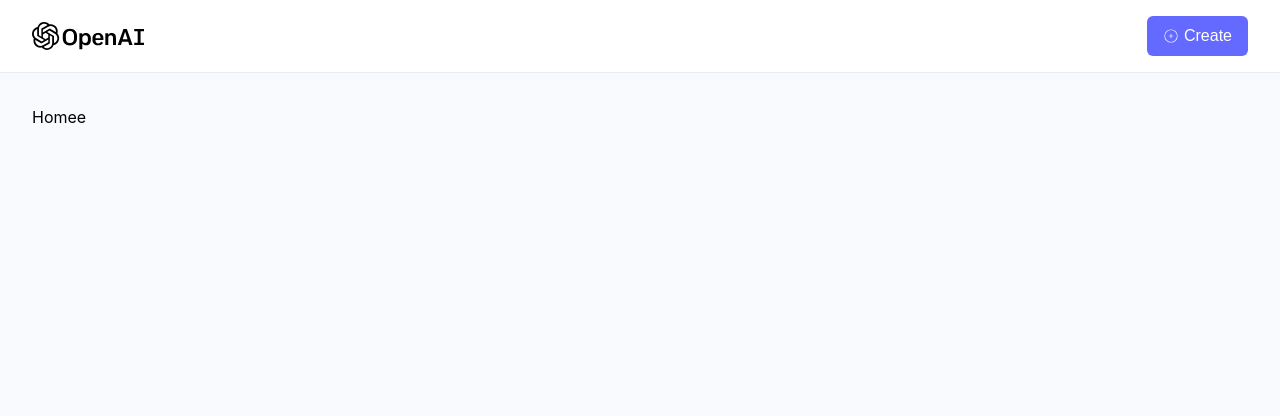
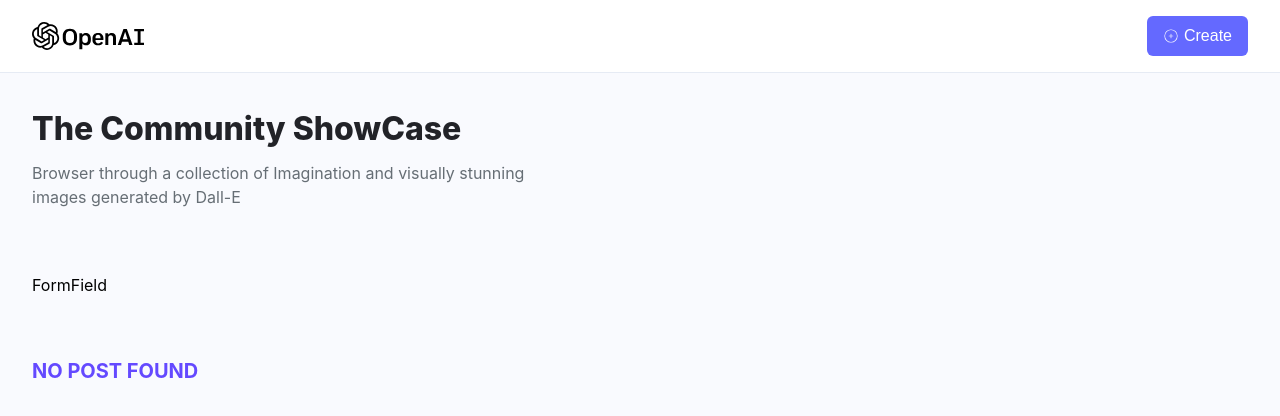
Before and after one commit to G-GraceCode/AI-IMage-Generator, a React (Vite) app in the folder client/: page / in a window 1280 px wide. Shown: the top 416 px of the page. Built offline with nearby package versions, Linux system fonts and the light colour scheme; a web font is replaced by a local one.

Commit message:
Update 7 files

```diff
--- a/client/package.json
+++ b/client/package.json
@@ -15,7 +15,8 @@
     "react": "^18.2.0",
     "react-dom": "^18.2.0",
     "react-icons": "^4.12.0",
-    "react-router-dom": "^6.19.0"
+    "react-router-dom": "^6.19.0",
+    "styled-components": "^6.1.1"
   },
   "devDependencies": {
     "@types/react": "^18.2.37",
--- /dev/null
+++ b/client/src/components/Card.jsx
@@ -0,0 +1,9 @@
+const Card = () => {
+    return(
+        <div>
+            <h1> Card </h1>
+            </div>
+    )
+}
+
+export default Card
--- /dev/null
+++ b/client/src/components/FormField.jsx
@@ -0,0 +1,9 @@
+const FormField = () => {
+  return (
+    <div>
+      <h1> FormField </h1>
+    </div>
+  );
+};
+
+export default FormField;
--- /dev/null
+++ b/client/src/components/Loader.jsx
@@ -0,0 +1,24 @@
+import React from "react";
+
+const Loader = () => (
+  <div role="status">
+    <svg
+      aria-hidden="true"
+      className="inline w-10 h-10 mr-2 text-gray-200 animate-spin fill-[#6469ff]"
+      viewBox="0 0 100 101"
+      fill="none"
+      xmlns="http://www.w3.org/2000/svg"
+    >
+      <path
+        d="M100 50.5908C100 78.2051 77.6142 100.591 50 100.591C22.3858 100.591 0 78.2051 0 50.5908C0 22.9766 22.3858 0.59082 50 0.59082C77.6142 0.59082 100 22.9766 100 50.5908ZM9.08144 50.5908C9.08144 73.1895 27.4013 91.5094 50 91.5094C72.5987 91.5094 90.9186 73.1895 90.9186 50.5908C90.9186 27.9921 72.5987 9.67226 50 9.67226C27.4013 9.67226 9.08144 27.9921 9.08144 50.5908Z"
+        fill="currentColor"
+      />
+      <path
+        d="M93.9676 39.0409C96.393 38.4038 97.8624 35.9116 97.0079 33.5539C95.2932 28.8227 92.871 24.3692 89.8167 20.348C85.8452 15.1192 80.8826 10.7238 75.2124 7.41289C69.5422 4.10194 63.2754 1.94025 56.7698 1.05124C51.7666 0.367541 46.6976 0.446843 41.7345 1.27873C39.2613 1.69328 37.813 4.19778 38.4501 6.62326C39.0873 9.04874 41.5694 10.4717 44.0505 10.1071C47.8511 9.54855 51.7191 9.52689 55.5402 10.0491C60.8642 10.7766 65.9928 12.5457 70.6331 15.2552C75.2735 17.9648 79.3347 21.5619 82.5849 25.841C84.9175 28.9121 86.7997 32.2913 88.1811 35.8758C89.083 38.2158 91.5421 39.6781 93.9676 39.0409Z"
+        fill="currentFill"
+      />
+    </svg>
+  </div>
+);
+
+export default Loader;
--- /dev/null
+++ b/client/src/components/index.jsx
@@ -0,0 +1,5 @@
+import Card from "./Card";
+import FormField from "./FormField";
+import Loader from "./Loader";
+
+export { Card, FormField, Loader };
--- a/client/src/pages/Home.jsx
+++ b/client/src/pages/Home.jsx
@@ -1,11 +1,65 @@
-import React from "react";
+import React, { useState, useEffect } from "react";
+import styled from "styled-components";
+import { Card, FormField, Loader } from "../components";
+
+const RenderCards = ({ data, title }) => {
+  if (data?.length > 0) {
+    return data.map((post) => <Card key={post._id} {...post} />);
+  }
+  return (
+    <h2 className="mt-5 font-bold text-[#6449ff] text-xl uppercase">{title}</h2>
+  );
+};
 
 const Home = () => {
+  const [loading, setloading] = useState(false);
+  const [allPosts, setAllPosts] = useState(null);
+  const [searchText, setSearchText] = useState("");
   return (
-    <div>
-      <h1> Homee </h1>
-    </div>
+    <Section className="max-w-7xl mx-auto">
+      <div>
+        <h1 className="font-extrabold text-[#222328] text-[32px]">
+          The Community ShowCase
+        </h1>
+        <p className="mt-2 text-[#666e75] text-[16px] max-w-[500px]">
+          Browser through a collection of Imagination and visually stunning
+          images generated by Dall-E
+        </p>
+      </div>
+
+      <div className="mt-16">
+        <FormField />
+      </div>
+      <div className="mt-10">
+        {loading ? (
+          <div className="flex justify-center items-center">
+            <Loader />
+          </div>
+        ) : (
+          <>
+            {searchText && (
+              <h2 className="font-medium text-[#666e75] text-xl mb-3">
+                Showing result for
+                <span className="text-[#222328]">{searchText}</span>
+              </h2>
+            )}
+            <div className="grid lg:grid-cols-4 sm:grid-cols-3 xs:grid-cols-2 grid-cols-1 gap-3">
+              {searchText ? (
+                <RenderCards
+                  data={[]}
+                  title="No search result found"
+                />
+              ) : (
+                <RenderCards data={[]} title="No Post Found" />
+              )}
+            </div>
+          </>
+        )}
+      </div>
+    </Section>
   );
 };
 
 export default Home;
+
+const Section = styled.section``;
```
Also changed, not shown: 1 other file (tests, documents, lock files or other folders).
